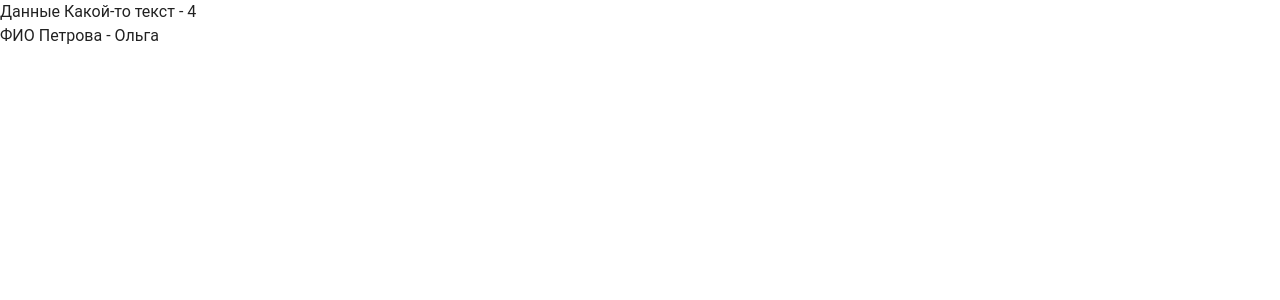
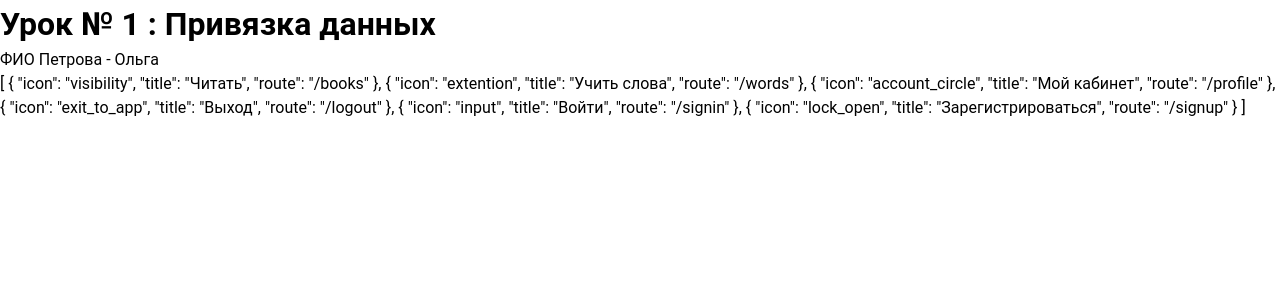
Before and after one commit to OlgaPetrova17/myvuejs, a Vue app: page / in a window 1280 px wide. Shown: the top 300 px of the page. Built offline with nearby package versions, Linux system fonts and the light colour scheme.

Commit message:
Привязка данных, title lessonNumber

```diff
--- a/src/components/AppHeader.vue
+++ b/src/components/AppHeader.vue
@@ -1,16 +1,16 @@
 <template>
-    <v-app>
-        <p>Данные {{title}} - {{age}}</p>
-        <p>ФИО {{secondName}} - {{name}}</p>
-    </v-app>
+
+    <h1>Урок № {{ lessonNumber }} : {{  title }}</h1>
+    <p>ФИО {{ secondName }} - {{ name }}</p>
+    <p>{{ menuItems }}</p>
 </template>
 
 <script>
 export default {
     data() {
         return {
-            age: 4,
-            title: 'Какой-то текст',
+            lessonNumber: 1,
+            title: 'Привязка данных',
             secondName: 'Петрова',
             name: 'Ольга'
         }
```
